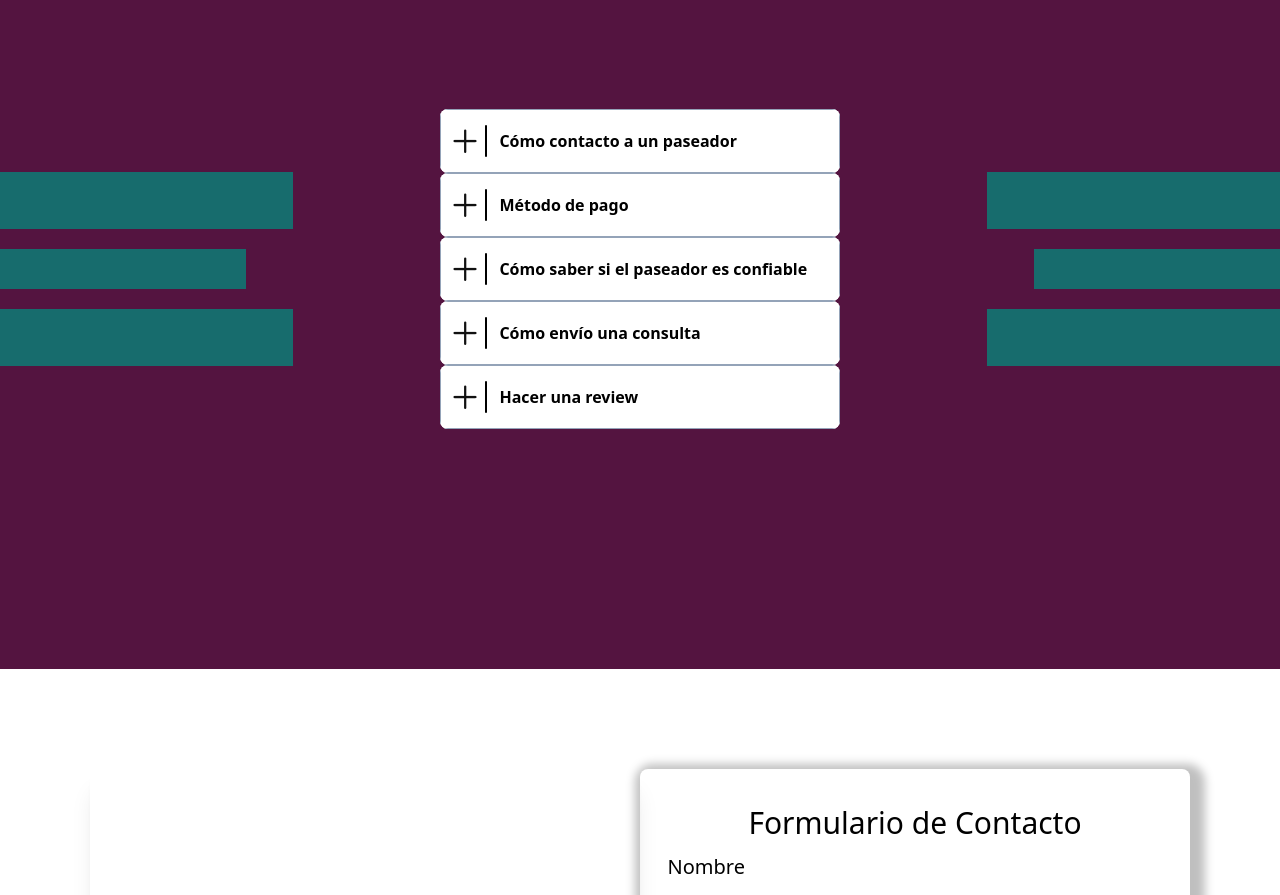
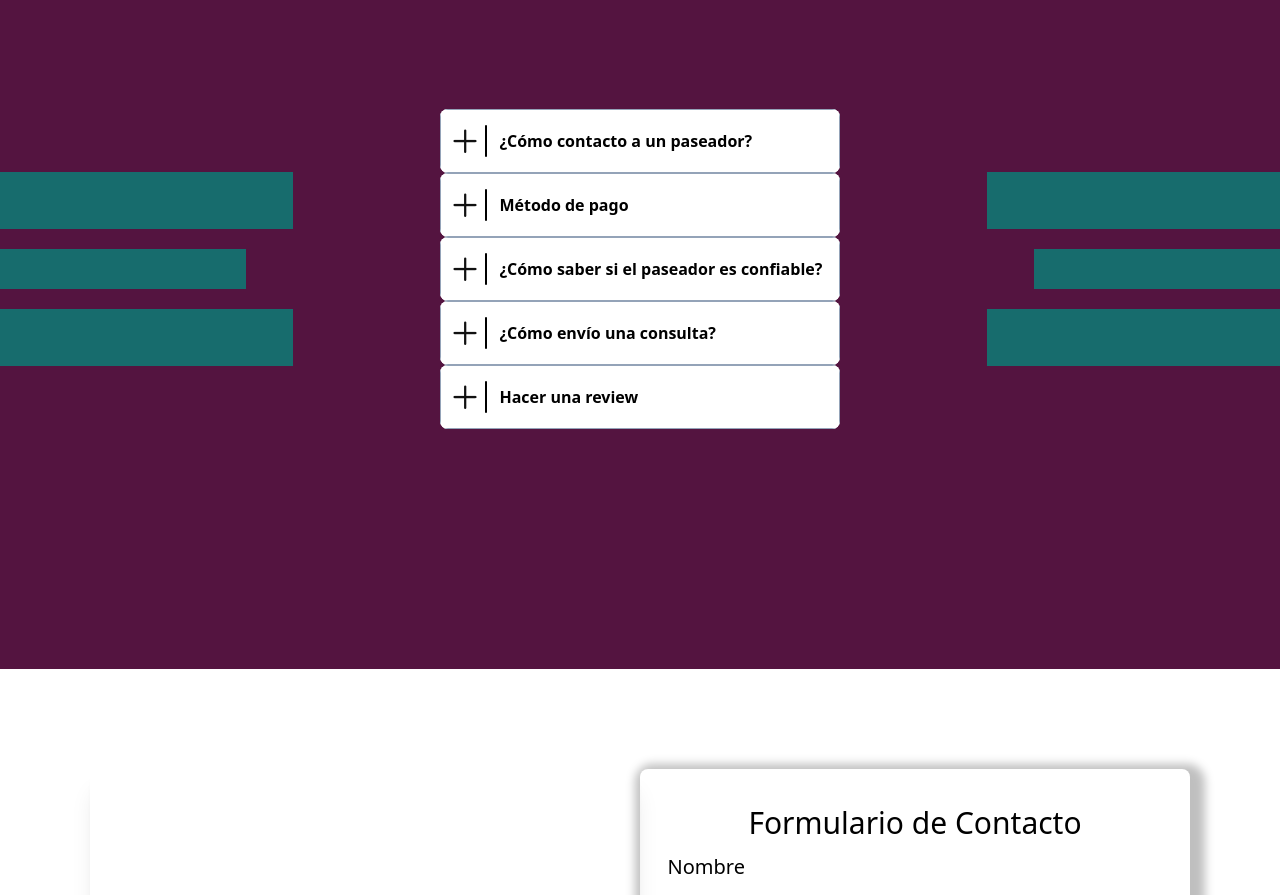
Before and after one commit to No-Country/s6-01-t-csharp, a React (Create React App) app in the folder ClientApp/: page / in a window 1280 px wide. Shown: the part 2440-3335 px from the top of the page. Built offline with nearby package versions, Linux system fonts and the light colour scheme.

Commit message:
FixedBugs made aware by Jesus

```diff
--- a/ClientApp/src/components/Faqs.jsx
+++ b/ClientApp/src/components/Faqs.jsx
@@ -8,7 +8,7 @@ function Faqs(){
 
     const FAQS = [
         {
-            Q:'Cómo contacto a un paseador',
+            Q:'¿Cómo contacto a un paseador?',
             description:'Colocar en el buscador tu localidad y una vez hecho se desplegará como resultado los paseadores más cercanos en la zona'
         },
         {
@@ -16,12 +16,12 @@ function Faqs(){
             description:'El método de pago se hace en efectivo, cuando el paseador pase a recoger a el animal se debe efectuar el pago'
         },
         {
-            Q:'Cómo saber si el paseador es confiable',
-            description:'Cada uno de los paseadores tiene un perfil donde podrás observar las diferentes opiniones y evaluaciones que han realizado otros usuario.'
+            Q:'¿Cómo saber si el paseador es confiable?',
+            description:'Cada uno de los paseadores tiene un perfil donde podrás observar las diferentes opiniones y evaluaciones que han realizado otros usuarios.'
         },
         {
-            Q:'Cómo envío una consulta',
-            description:'Para hacer una consulta lo invitamos a hacer click en el link de "contacto" ubicado en la barra principal del menú'
+            Q:'¿Cómo envío una consulta?',
+            description:'Para hacer una consulta lo invitamos a hacer click en el link de "Contacto" ubicado en la barra principal del menú'
         }
         ,{
             Q:'Hacer una review',
--- a/ClientApp/src/components/Questions.jsx
+++ b/ClientApp/src/components/Questions.jsx
@@ -1,51 +1,25 @@
 import mas from '../assets/images/Frame-20.png';
 
 
-function Questions({title, description, active, setActive}){
-
-        return (<div className='flex justify-center flex-col m-auto overflow-hidden rounded-lg w-[268px] md:w-[400px] '>
-                    <div  className=' bg-white h-[4rem] shadow-[5px_5px_20px_5px_rgba(0,0,0,0.25)] w-full '>
-                            <div className='border-[0.2px] border-slate-400  bg-white flex flex-row items-center h-[100%] cursor-pointer' onClick={()=> setActive(title)}>
+function Questions({ title, description, active, setActive }) {
+    return (
+        <div className='flex justify-center flex-col m-auto overflow-hidden rounded-lg w-[268px] md:w-[400px]'>
+            <div className='bg-white h-[4rem] shadow-[5px_5px_20px_5px_rgba(0,0,0,0.25)] w-full'>
+                <div className='border-[0.2px] border-slate-400 bg-white flex flex-row items-center h-[100%] cursor-pointer' onClick={() => setActive(active === title ? '' : title)}>
                     <div className='flex flex-row gap-2 px-3'>
                         <img className='w-[1.5rem] h-[1.5rem] flex self-center' src={mas} alt="Simbolo de mas" />
-                                    <div className='bg-black rounded-lg w-[0.15rem] h-[2rem] '></div>
+                        <div className='bg-black rounded-lg w-[0.15rem] h-[2rem]'></div>
                     </div>
                     <p className='font-semibold'>{title}</p>
                 </div>
             </div>
-                <div className={(active === title ? ' h-[110px] md:h-[135px] mb-2 opacity-1' : " ") + ' bg-[#176C6D] rounded-b-lg flex overflow-hidden h-0 opacity-1 transition-all ease-in-out duration-[1s]'}  >
-                    <div className=' text-white p-3 font-semibold text-xs md:text-sm flex justify-center items-center'>
-
-                        <p>
-                            {description}
-                        </p>
+            <div className={(active === title ? 'h-[110px] md:h-[135px] mb-2 opacity-1' : '') + ' bg-[#176C6D] rounded-b-lg flex overflow-hidden h-0 opacity-1 transition-all ease-in-out duration-[1s]'}>
+                <div className='text-white p-3 font-semibold text-xs md:text-sm flex justify-center items-center'>
+                    <p>{description}</p>
                 </div>
             </div>
         </div>
-        )
-
-         {/* <div className='flex justify-center flex-col items-center -mt-[14rem]'>
-                    <ul  className=' bg-trasparent rounded-lg w-[19rem]  flex justify-center flex-col'   onClick={() => setIsCollapsed(!isCollapsed)} >
-
-                    {questions.map((card) => {
-                       return<div className='h-[4rem] w-full mb-[5rem]' onClick={()=>(watch())}>
-                            <li key={card.i} className='border-[0.2px] border-slate-400 bg-white flex flex-row items-center shadow-md shadow-slate-400 h-[100%] cursor-pointer z-10'>
-                                <div className='flex flex-row gap-2 px-3'>
-                                    <img className='w-[1.5rem] h-[1.5rem] flex self-center' src={mas} alt="Simbolo de mas" />
-                                    <div className='bg-black rounded-lg w-[0.15rem] h-[2rem] '></div>
-                                </div>
-                                <p className=' font-semibold ' >{card.Q}</p>
-                            </li>
-                            <div className='bg-[#176C6D] -mt-[4rem] invisible rounded-b-lg transition duration-[2s] mb-3 -z-[3]' >
-                                <p className=' text-white p-3 font-semibold text-xs duration-150' >
-                                    {card.description}
-                                </p>
-                            </div>
-
-                       </div>
-                    })}
-                    </ul>
-                </div> */}
+    );
 }
 
 export default Questions;
```
Lines whose indentation alone changed are shown as unchanged.
